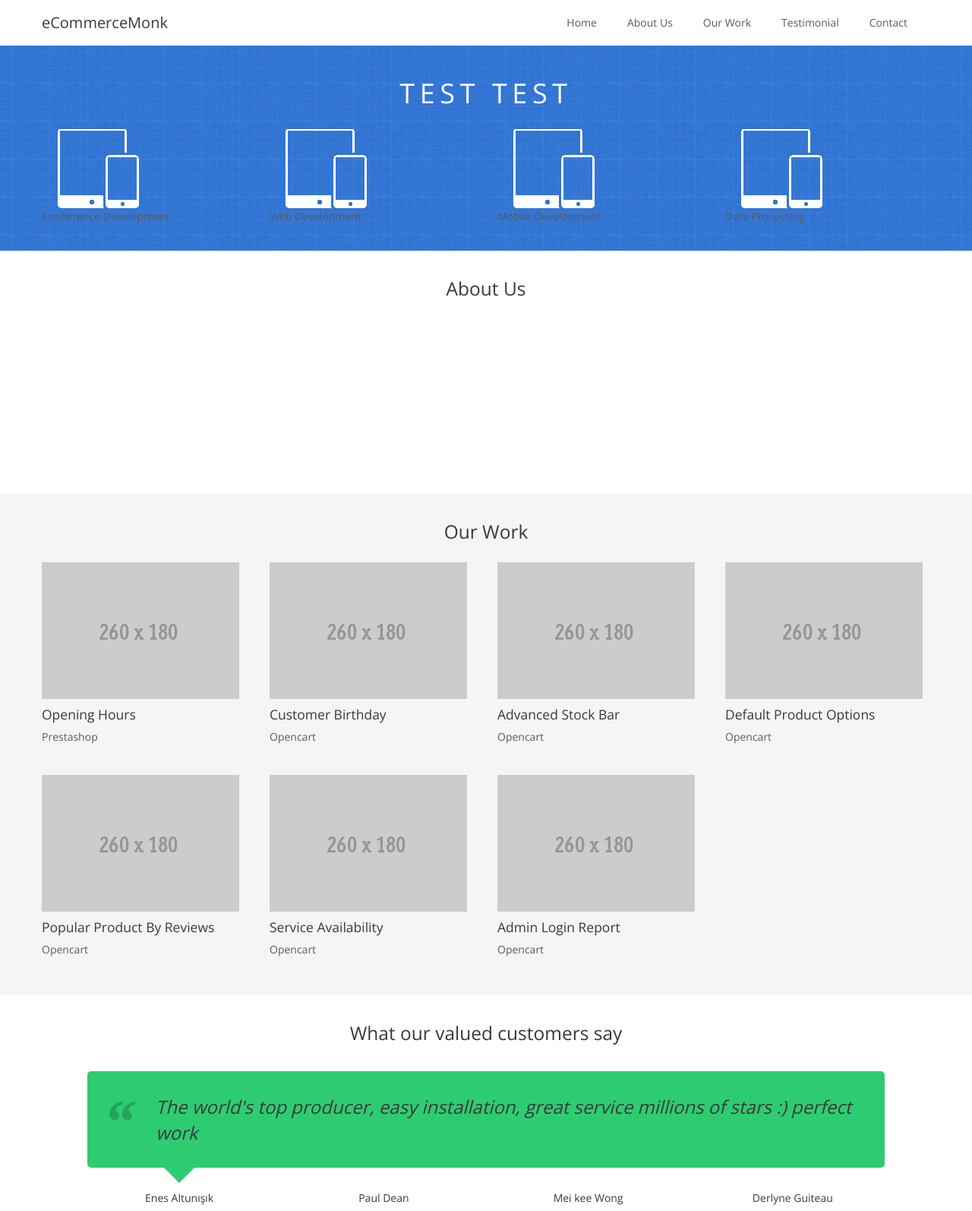
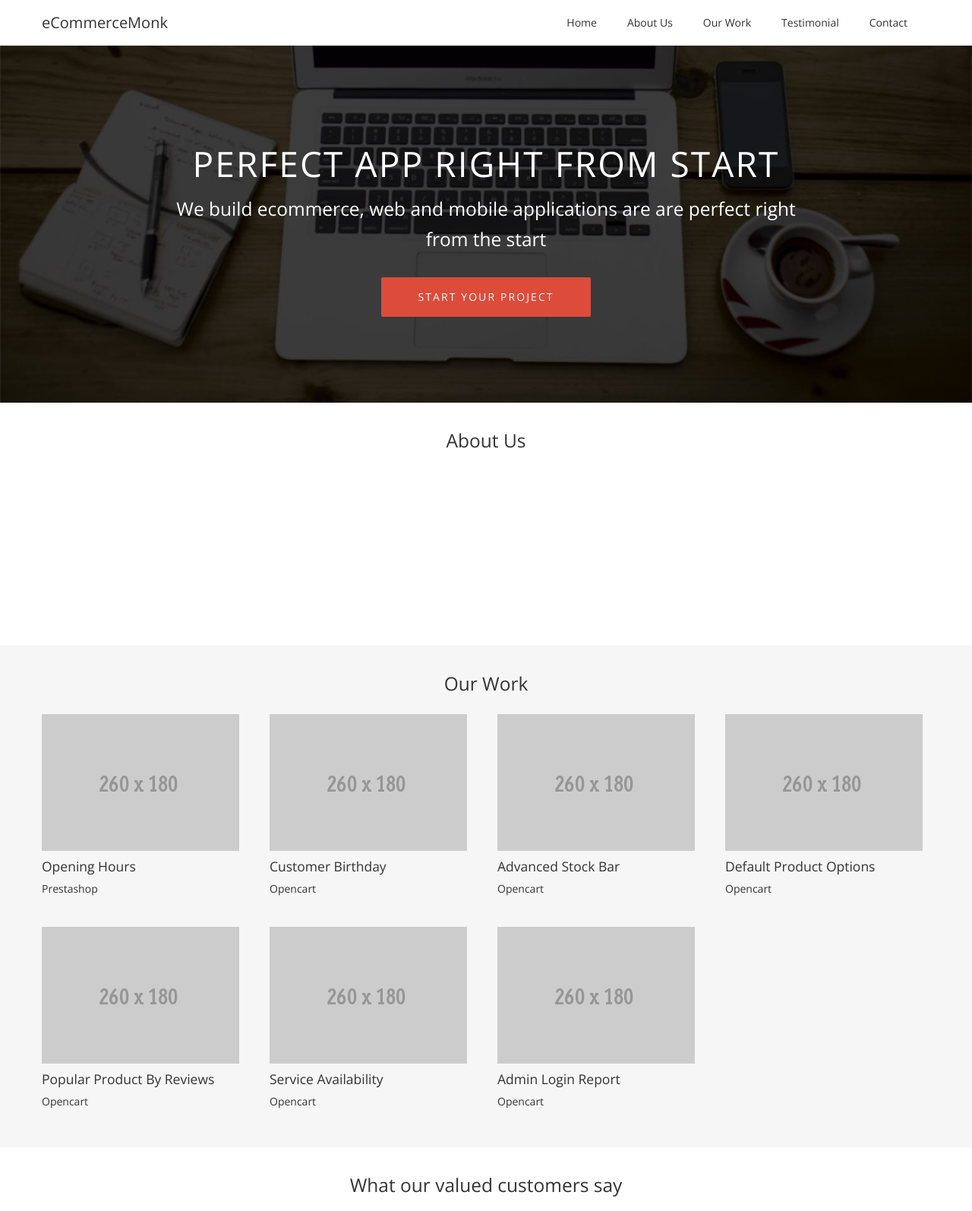
Before and after one commit to ecommercemonk/ecommercemonk.com, a website: page index.html in a window 1280 px wide. Shown: the top 1594 px of the page at 76% size. Drawn offline with nearby package versions, Linux system fonts and the light colour scheme.

Commit message:
header background added

```diff
--- a/index.html
+++ b/index.html
@@ -50,23 +50,11 @@
 
     <div id="home">
 	    <div class="container">
-            <h1 class="title">TEST TEST</h1>
-            <div class="row-fluid">
-                <div class="span3">
-                    <div class="mobile task"></div>
-                    <div class="">Ecommerce Development</div>
-                </div>
-                <div class="span3">
-                    <div class="mobile task"></div>
-                    <div class="">Web Development</div>
-                </div>
-                <div class="span3">
-                    <div class="mobile task"></div>
-                    <div class="">Mobile Development</div>
-                </div>
-                <div class="span3">
-                    <div class="mobile task"></div>
-                    <div class="">Data Processing</div>
+            <div class="row-fluid text-white">
+                <div class="center title">
+                    <h1>PERFECT APP RIGHT FROM START</h1>
+                    <h3>We build ecommerce, web and mobile applications are are perfect right from the start</h3>
+                    <input type="button" value="START YOUR PROJECT" class="btn btn-red span4" id="start" name="start">
                 </div>
             </div>
         </div>
@@ -164,13 +152,13 @@
                     <div class="carousel slide" id="tCarousel">
                         <div class="carousel-inner">
                             <div class="item active">
-                                <blockquote class="praise green">The world's top producer, easy installation, great service millions of stars :) perfect work</blockquote>
+                                <blockquote class="praise blue">The world's top producer, easy installation, great service millions of stars :) perfect work</blockquote>
                             </div>
                             <div class="item">
                                 <blockquote class="praise orange">Thank you eCommerceMonk! Thanks for the great module and your expertise with my tricky template. All looks and works perfectly!</blockquote>
                             </div>
                             <div class="item">
-                                <blockquote class="praise blue">Great support and great module. 5 Stars definitely!</blockquote>
+                                <blockquote class="praise green">Great support and great module. 5 Stars definitely!</blockquote>
                             </div>
                             <div class="item">
                                 <blockquote class="praise red">Easy install and does what it says. 5 stars!!
@@ -179,7 +167,7 @@ This was money well spent. The developer provides excellent support if you encou
                         </div>
                         <ul class="carousel-indicators center row-fluid">
                             <li class="active span3" data-slide-to="0" data-target="#tCarousel">
-                                <div class="triangle tgreen"></div>
+                                <div class="triangle tblue"></div>
                                 <h5>Enes Altunışık</h5>
                                 <p>Altunışık, Antalya</p>
                             </li>
@@ -189,7 +177,7 @@ This was money well spent. The developer provides excellent support if you encou
                                 <p>Mysticmind, UK</p>
                             </li>
                             <li class="span3" data-slide-to="2" data-target="#tCarousel">
-                                <div class="triangle tblue"></div>
+                                <div class="triangle tgreen"></div>
                                 <h5>Mei kee Wong</h5>
                             </li>
                             <li class="span3" data-slide-to="3" data-target="#tCarousel">
@@ -249,7 +237,7 @@ This was money well spent. The developer provides excellent support if you encou
                             <textarea name="message" id="message" class="input-xlarge span12" rows="6"></textarea>
                         </p>
                         <p class="row-fluid">
-                            <input type="button" value="Submit" class="btn btn-green span4" id="submit" name="submit">
+                            <input type="button" value="SUBMIT" class="btn btn-red span4" id="submit" name="submit">
                         </p>
                     </form>
                 </div>
@@ -259,13 +247,9 @@ This was money well spent. The developer provides excellent support if you encou
 
     <footer id="footer">
         <div class="container">
-            <hr/>
             <div class="row-fluid text-grey">
                 <div class="span6">
                     &copy; 2013 <a href="/" class="text-light-grey">eCommerceMonk.com</a> All rights reserved.
-                </div>
-                <div class="span6 right">
-                    Made with love in Mumbai, India
                 </div>
             </div>
         </div>
--- a/public/js/common.js
+++ b/public/js/common.js
@@ -7,6 +7,10 @@ $(document).ready(function(e) {
     $('.nav li a').bind('click', function(e) {
         e.preventDefault();
         $('html,body').animate({scrollTop: $(this.hash).offset().top - 53}, 300);
+    });
+    $('#start').bind('click', function(e) {
+        e.preventDefault();
+        $('html,body').animate({scrollTop: $('#contact').offset().top - 53}, 300);
     });
 
     $('#submit').bind('click', function(e){
--- a/public/styles/style.css
+++ b/public/styles/style.css
@@ -6,12 +6,12 @@ input, button, select, textarea, body {
 
 body {
   padding-top: 60px;
-  color: #5A5A5A;
+  color: #333333;
 }
 h1, h2, h3, h4, h5, h6 {
-  color: #393939;
   font-weight: normal;
 }
+
 form{
   margin: 0px;
 }
@@ -32,17 +32,26 @@ form{
   border: 1px solid transparent;
   border-radius: 2px 2px 2px 2px;
   box-shadow: none;
-  color: #FFFFFF !important;
-  font-weight: 600;
-  padding: 10px;
+  color: #FFFFFF;
+  padding: 15px 30px;
   text-shadow: none;
+  letter-spacing: 2.1px;
+}
+.btn-red, .btn-red:active, .btn-red:focus {
+  color: #ffffff;
+  background: none repeat scroll 0 0 #DD4B3B;
+}
+.btn-red:hover {
+  color: #ffffff;
+  background: none repeat scroll 0 0 #c04133;
 }
 .btn-green, .btn-green:active, .btn-green:focus {
+  color: #ffffff;
   background: none repeat scroll 0 0 #2ecc71;
 }
 .btn-green:hover {
-  background: none repeat scroll 0 0 #2ecc71;
-  opacity: 0.8;
+  color: #ffffff;
+  background: none repeat scroll 0 0 #27b863;
 }
 .green {
   background-color: #2ecc71;
@@ -51,19 +60,19 @@ form{
   background-color: #e67e22;
 }
 .blue {
-  background-color: #3498db;
+  background-color: #48B0E7;
 }
 .red {
-  background-color: #e74c3c;
+  background-color: #DD4B3B;
 }
 .text-white {
   color: #ffffff;
 }
 .text-grey {
-  color: #888888;
+  color: #6B87A0;
 }
 .text-light-grey, .text-light-grey:hover, .text-light-grey:active, .text-light-grey:focus {
-  color: #BBBBBB;
+  color: #6B87A0;
   text-decoration: none;
 }
 
@@ -81,12 +90,12 @@ form{
 
 .navbar .brand {
   padding: 20px 20px;
-  color: #393939;
+  color: #333333;
 }
 
 .navbar .nav > li > a {
   padding: 20px;
-  color: #5A5A5A;
+  color: #333333;
 }
 
 .navbar .nav > .active > a,
@@ -94,28 +103,36 @@ form{
 .navbar .nav > .active > a:focus,
 .navbar .nav > li > a:focus,
 .navbar .nav > li > a:hover {
-  color: #5A5A5A;
+  color: #333333;
 }
 
 #home {
-  background: url("../img/bg_home.png") repeat scroll center top transparent;
+  background: url("../img/bg_home.jpg") no-repeat scroll center top / cover  transparent;
   padding: 35px 0;
+  height: 400px;
+}
+
+h1 {
+  text-align: center;
+  font-size: 46px;
+  margin-top: 100px;
+  margin-bottom: 20px;
+  letter-spacing: 2.1px;
+}
+
+.title h3 {
+  margin-bottom: 30px;
 }
 
 .title {
-  text-align: center;
-  color: #ffffff;
-  font-size: 36px;
-  letter-spacing: 0.1825em;
+  margin: auto;
+  margin-top: 100px;
+  width: 74.359%;
 }
 
 .task {
   width: 150px;
   height: 105px;
-}
-
-.mobile {
-  background: url("../img/mobile.png") repeat scroll center top transparent;
 }
 
 #aboutus {
@@ -124,7 +141,7 @@ form{
 }
 
 #work {
-  background-color: #F5F5F5;
+  background-color: #F6F6F6;
   padding: 20px 0;
 }
 .work-list {
@@ -200,23 +217,23 @@ form{
     border-top-color: #e67e22;
 }
 #tCarousel li.active .triangle.tblue {
-    border-top-color: #3498db;
+    border-top-color: #48B0E7;
 }
 #tCarousel li.active .triangle.tred {
-    border-top-color: #e74c3c;
+    border-top-color: #DD4B3B;
 }
 
 .praise {
   font-size: 24px;
   font-weight: 300;
   font-style: italic;
-  color: #393939;
+  color: #333333;
   line-height: 1.4;
   margin-bottom: 0px;
 }
 
 #contact {
-  background-color: #2E3137;
+  background-color: #2C3F4F;
   padding: 20px 0;
 }
 #contact h3 {
@@ -264,23 +281,11 @@ form{
   background-position: -20px -911px;
 }
 
-hr {
-  border-bottom: 0px;
-  border-top-color: #888888;
-  margin-top: 0px;
-}
-
 footer {
-  background-color: #2E3137;
+  background-color: #2C3F4F;
   padding-bottom: 10px;
 }
 
 #contact, #aboutus {
   min-height: 280px;
 }
-
-h1 {
-  line-height: 35px;
-  font-size: 32px;
-  margin-bottom: 30px;
-}
```
Also changed, not shown: public/img/bg_home.jpg (added), public/img/bg_home.png (deleted).
